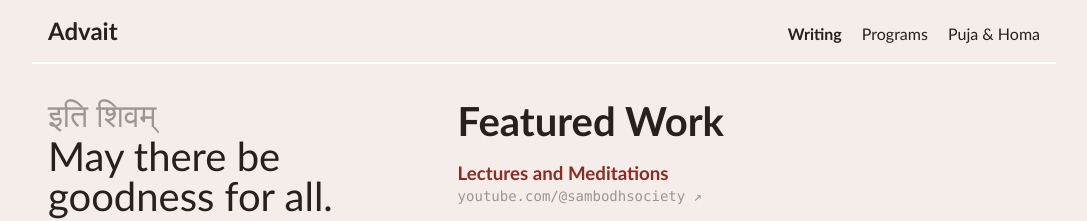
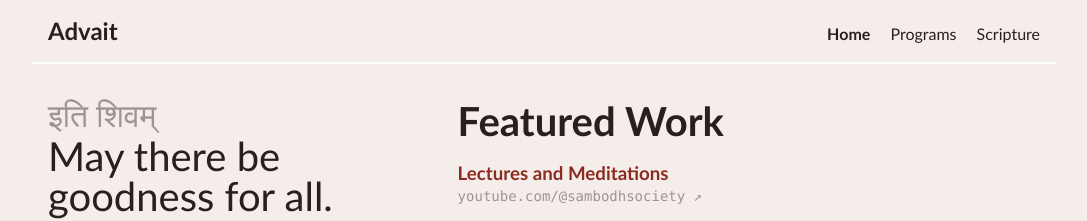
Before and after one commit to joshuawenning/blog, a Jekyll site: the page built from index.html, in a window 1280 px wide. Shown: the top 221 px of the page, without its empty margins (96-1183 px from the left). Built offline with Jekyll 4.4.1, drawn with Linux system fonts in a browser that asks for light colours.

Commit message:
Add new page

```diff
--- a/_data/navigation.yml
+++ b/_data/navigation.yml
@@ -1,8 +1,8 @@
-- text: Writing
+- text: Home
   url: /
 
 - text: Programs
   url: /programs
 
-- text: Puja &amp; Homa
-  url: /puja-homa
+- text: Scripture
+  url: /scripture
```
Also changed, not shown: scripture.html (added, +9 -0 lines).
